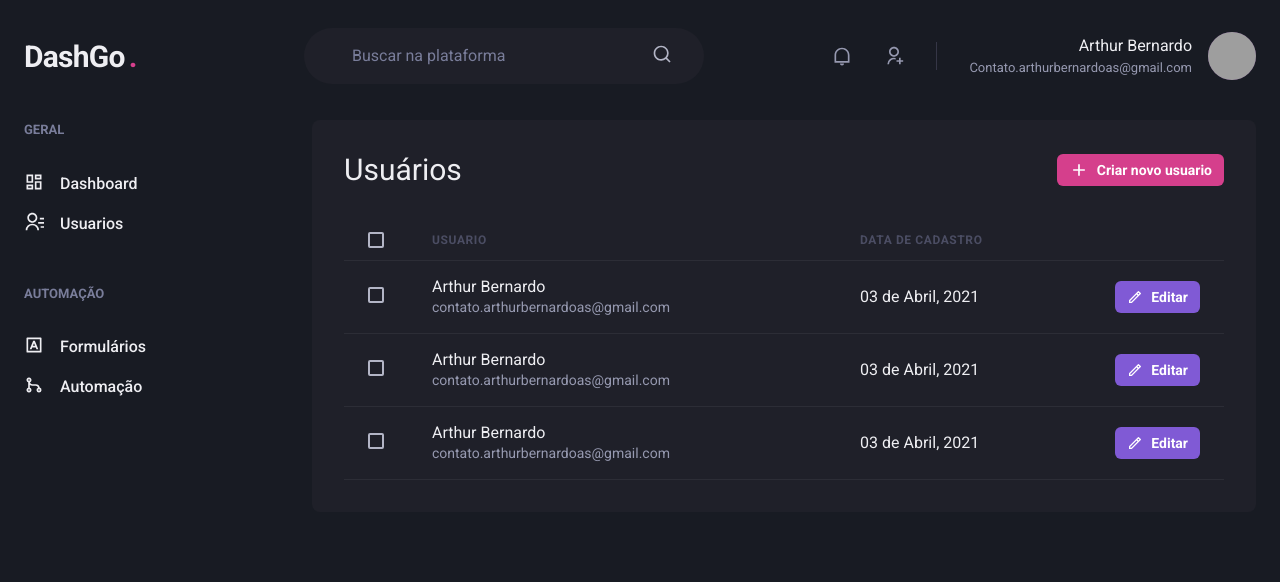
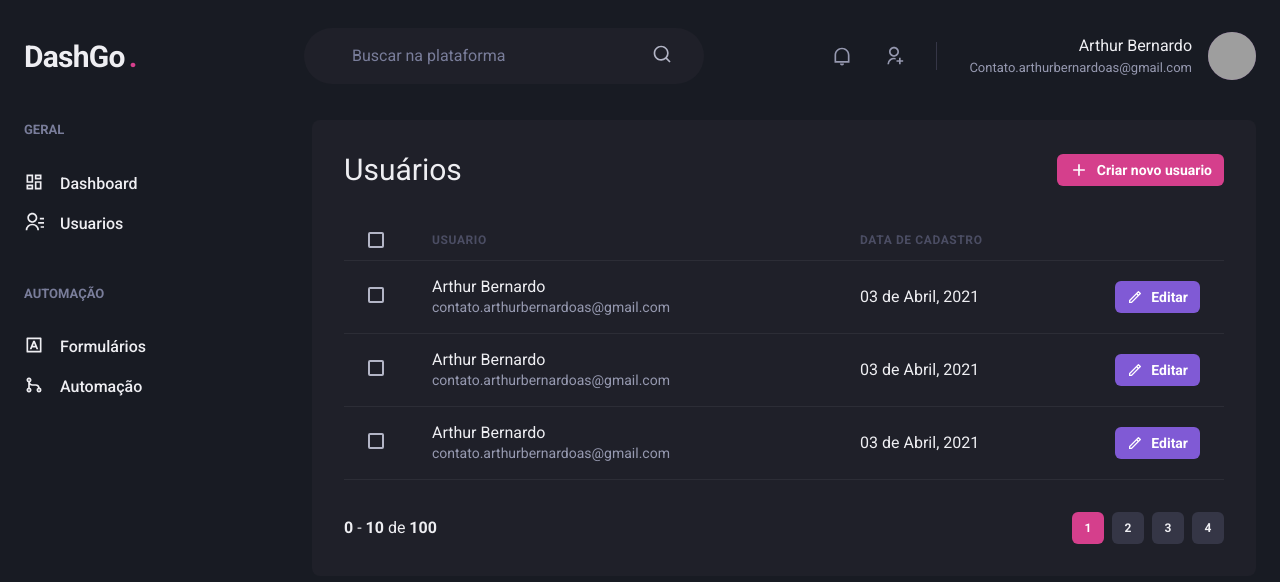
Before and after one commit to ArthurBernardoDev/DashGo, a Next.js app: page /users in a window 1280 px wide. Shown: the top 582 px of the page. Built offline with nearby package versions, Linux system fonts and the light colour scheme; grey boxes are pictures that could not be loaded.

Commit message:
criando usuario

```diff
--- /dev/null
+++ b/src/components/Pagination.tsx
@@ -0,0 +1,64 @@
+import { Box, Button, Stack } from "@chakra-ui/react";
+
+export function Pagination() {
+    return (
+        <Stack direction="row"
+            mt="8"
+            justify="space-between"
+            align="center"
+            spacing="6"
+        >
+            <Box>
+                <strong>0</strong> - <strong>10</strong> de <strong>100</strong>
+            </Box>
+            <Stack direction="row" spacing="2">
+                <Button
+                    size="sm"
+                    fontSize="xs"
+                    width="4"
+                    colorScheme="pink"
+                    disabled
+                    _disabled={{
+                        bgColor: "pink.500",
+                        cursor: "default",
+                    }}
+                >
+                    1
+                </Button>
+                <Button
+                    size="sm"
+                    fontSize="xs"
+                    width="4"
+                    bg="gray.700"
+                    _hover={{
+                        bg: "gray.500"
+                    }}
+                >
+                    2
+                </Button>
+                <Button
+                    size="sm"
+                    fontSize="xs"
+                    width="4"
+                    bg="gray.700"
+                    _hover={{
+                        bg: "gray.500"
+                    }}
+                >
+                    3
+                </Button>
+                <Button
+                    size="sm"
+                    fontSize="xs"
+                    width="4"
+                    bg="gray.700"
+                    _hover={{
+                        bg: "gray.500"
+                    }}
+                >
+                    4
+                </Button>
+            </Stack>
+        </Stack>
+    );
+}
--- a/src/components/Sidebar.tsx
+++ b/src/components/Sidebar.tsx
@@ -13,7 +13,7 @@
                             <Icon as={RiDashboardLine} fontSize="20" />
                             <Text ml="4" fontWeight="medium">Dashboard</Text>
                         </Link>
-                        <Link display="flex" align="center">
+                        <Link display="flex" align="center" href="/users">
                             <Icon as={RiContactsLine} fontSize="20" />
                             <Text ml="4" fontWeight="medium">Usuarios</Text>
                         </Link>
--- a/src/pages/users/index.tsx
+++ b/src/pages/users/index.tsx
@@ -2,6 +2,7 @@
 import { RiAddLine, RiPencilLine } from "react-icons/ri";
 import { Header } from "../../components/Header";
 import { Sidebar } from "../../components/Sidebar";
+import { Pagination } from "../../components/Pagination"
 
 export default function UserList() {
     return (
@@ -99,6 +100,7 @@
                             </Tr>
                         </Tbody>
                     </Table>
+                    <Pagination />
                 </Box>
             </Flex>
         </Box>
```
Also changed, not shown: src/pages/users/create.tsx (added, +42 -0 lines).
